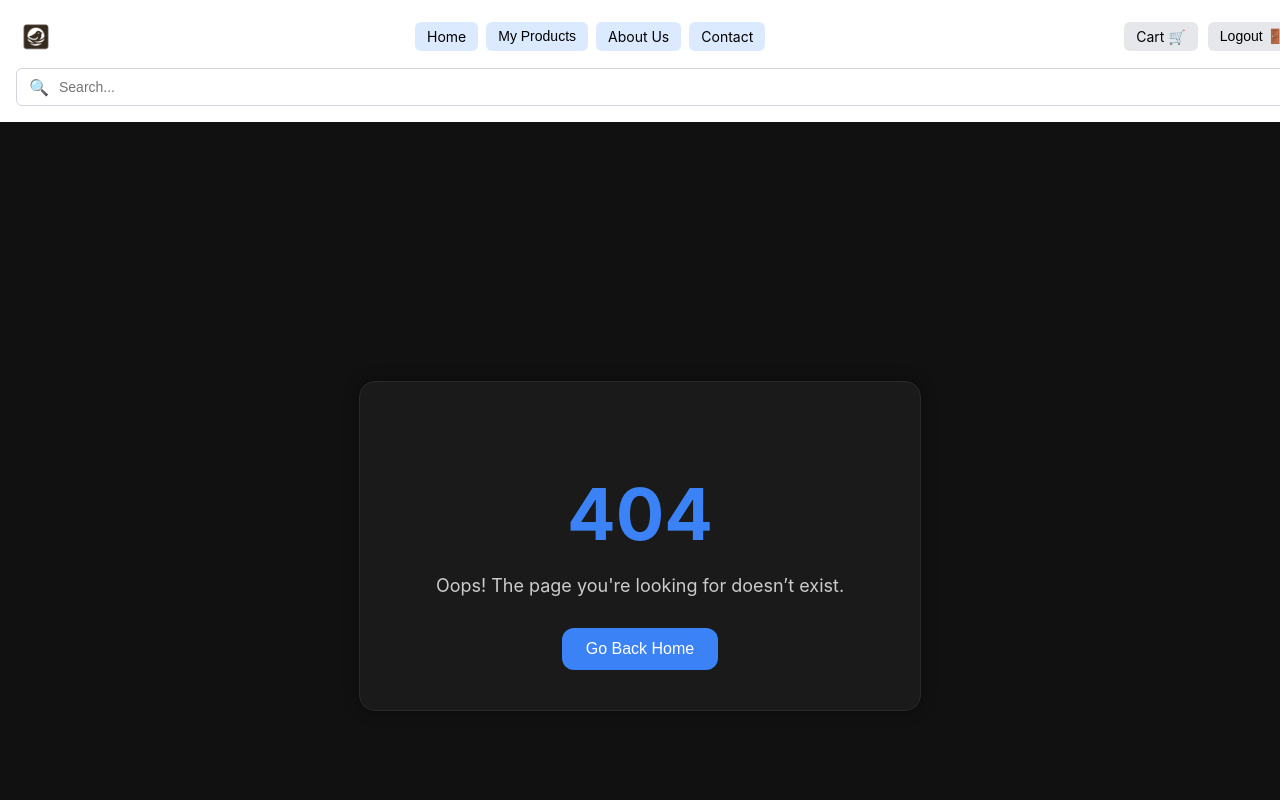
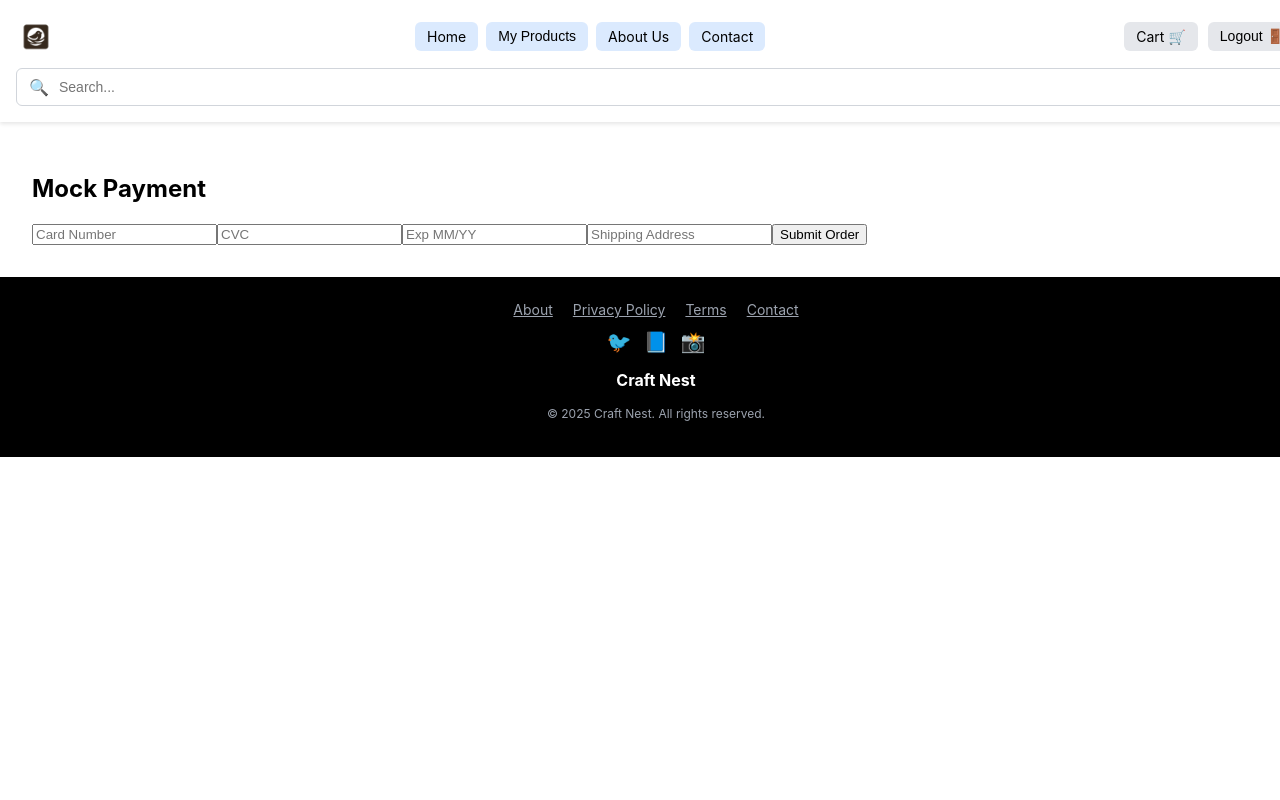
Before and after one commit to JonathanLewis1/SD2025, a React (Create React App) app: page /mock-checkout in a window 1280 px wide. Shown: the top 800 px of the page. Built offline with nearby package versions, Linux system fonts and the light colour scheme; no server answers.

Commit message:
Payment gateway

```diff
--- a/src/App.js
+++ b/src/App.js
@@ -2,7 +2,6 @@ import React from 'react';
 import { BrowserRouter as Router, Routes, Route, Navigate } from 'react-router-dom';
 import { CartProvider } from './context/CartContext';
 import { PayPalScriptProvider } from "@paypal/react-paypal-js";
-import { PAYPAL_CLIENT_ID, PAYPAL_CONFIG } from './config/paypal';
 
 import NotFoundPage from './pages/NotFoundPage.js';
 import Login from './pages/Login/Login.js';
@@ -18,17 +17,11 @@ import Checkout from './pages/Checkout.js';
 import ProtectedRoute from './components/ProtectedRoute'; // if you're using role-based routing
 import PrivacyPolicy from './pages/About/PrivacyPolicy';
 import ContactAdmin from './pages/About/ContactAdmin';
+import CheckoutWindow from './pages/CheckoutWindow/CheckoutWindow.js';
 
-const initialOptions = {
-  "client-id": PAYPAL_CLIENT_ID,
-  currency: "USD",
-  intent: "capture",
-  components: "buttons"
-};
 
 const App = () => {
   return (
-    <PayPalScriptProvider options={initialOptions}>
       <CartProvider>
         <Router>
           <Layout>
@@ -40,6 +33,7 @@ const App = () => {
               <Route path="/about" element={<About />} />
               <Route path="/cart" element={<Cart />} />
               <Route path="/checkout" element={<Checkout />} />
+              <Route path="/mock-checkout" element={<CheckoutWindow />} />
 
               {/* Public product detail page */}
               <Route path="/product/:productId" element={<ProductDetail />} />
@@ -80,7 +74,6 @@ const App = () => {
           </Layout>
         </Router>
       </CartProvider>
-    </PayPalScriptProvider>
   );
 };
 
--- a/src/config/paypal.js
+++ /dev/null
@@ -1,9 +0,0 @@
-// PayPal configuration
-export const PAYPAL_CLIENT_ID = process.env.REACT_APP_PAYPAL_CLIENT_ID || "AbB9yXK6_FVewUUjcPXsjP5esLRkLCAp8n8v5mPx1K7XOBN8jO2MgGHzUMl-yAxLlAfh3iMjmiRIcrYB";
-
-// PayPal configuration options
-export const PAYPAL_CONFIG = {
-  currency: "USD",
-  intent: "capture",
-  components: "buttons"
-};
--- a/src/firebase.js
+++ b/src/firebase.js
@@ -2,7 +2,7 @@ import { initializeApp } from "firebase/app";
 import { getAuth } from "firebase/auth";
 import { getFirestore } from "firebase/firestore";
 import { getStorage } from 'firebase/storage';
-import { getFunctions } from "firebase/functions";
+import { getFunctions, connectFunctionsEmulator } from "firebase/functions";
 
 const firebaseConfig = {
     apiKey: "AIzaSyCYkWiAks40eJglEcSQQXiZb3OBaaDYCZw",
@@ -17,6 +17,11 @@ const firebaseConfig = {
 const app = initializeApp(firebaseConfig);
 const auth = getAuth(app);
 const functions = getFunctions(app, 'us-central1');
+
+if (window.location.hostname === "localhost") {
+  connectFunctionsEmulator(functions, "localhost", 5001);
+}
+
 const db = getFirestore(app);
 const storage = getStorage(app);
 
--- a/src/pages/Cart.js
+++ b/src/pages/Cart.js
@@ -13,14 +13,15 @@ const Cart = () => {
   };
 
   const handleCheckout = () => {
-    navigate("/checkout");
+    window.open('/mock-checkout', '_blank', 'width=600,height=700');
+    navigate("/home");
   };
 
   if (cart.length === 0) {
     return (
       <div className="cart-empty">
         <h2>Your cart is empty</h2>
-        <button onClick={() => navigate("/")}>Continue Shopping</button>
+        <button onClick={() => navigate("/home")}>Continue Shopping</button>
       </div>
     );
   }
--- /dev/null
+++ b/src/pages/CheckoutWindow/CheckoutWindow.js
@@ -0,0 +1,54 @@
+import React, { useState } from 'react';
+import { useCart } from '../../context/CartContext';
+import { httpsCallable } from 'firebase/functions';
+import { functions, auth } from '../../firebase';
+
+const CheckoutWindow = () => {
+  const { cart, clearCart } = useCart();
+  const [card, setCard] = useState("");
+  const [cvc, setCvc] = useState("");
+  const [exp, setExp] = useState("");
+  const [address, setAddress] = useState("");
+  const [error, setError] = useState("");
+  const [submitted, setSubmitted] = useState(false);
+
+  const validateAndSubmit = async () => {
+    if (!/^[0-9]{16}$/.test(card)) return setError("Card number must be 16 digits.");
+    if (!/^[0-9]{3}$/.test(cvc)) return setError("CVC must be 3 digits.");
+    const today = new Date();
+    const [mm, yy] = exp.split("/").map(x => parseInt(x));
+    if (!mm || !yy || mm < 1 || mm > 12 || yy < today.getFullYear() % 100 || (yy === today.getFullYear() % 100 && mm < today.getMonth() + 1)) {
+      return setError("Invalid or expired date.");
+    }
+    if (!address.trim()) return setError("Shipping address is required.");
+
+    const submitMockOrder = httpsCallable(functions, 'submitMockOrder');
+    const user = auth.currentUser;
+    if (!user) return setError("You must be logged in.");
+
+    await submitMockOrder({
+      cartItems: cart,
+      buyerEmail: user.email,
+      shippingAddress: address
+    });
+
+    clearCart();
+    setSubmitted(true);
+  };
+
+  if (submitted) return <h2>Order submitted! You may now close this window.</h2>;
+
+  return (
+    <div style={{ padding: 32 }}>
+      <h2>Mock Payment</h2>
+      <input placeholder="Card Number" value={card} onChange={e => setCard(e.target.value)} />
+      <input placeholder="CVC" value={cvc} onChange={e => setCvc(e.target.value)} />
+      <input placeholder="Exp MM/YY" value={exp} onChange={e => setExp(e.target.value)} />
+      <input placeholder="Shipping Address" value={address} onChange={e => setAddress(e.target.value)} />
+      {error && <p style={{ color: 'red' }}>{error}</p>}
+      <button onClick={validateAndSubmit}>Submit Order</button>
+    </div>
+  );
+};
+
+export default CheckoutWindow;
--- a/src/pages/Login/Login.js
+++ b/src/pages/Login/Login.js
@@ -80,13 +80,13 @@ const Login = () => {
         const freshToken = await currentUser.getIdToken(true);
         console.log('Fresh token obtained for cloud function call');
 
-        const checkBanned = httpsCallable(functions, 'isEmailBanned');
+        /*const checkBanned = httpsCallable(functions, 'isEmailBanned');
         const banCheck = await checkBanned({ email });
         if (banCheck.data.banned) {
           setError('Your account has been banned.');
           await signOut(auth);
           return;
-        }
+        }*/
 
         const getUserRole = httpsCallable(functions, 'getUserRole');
         console.log('Calling getUserRole function with fresh token:', freshToken.substring(0, 10) + '...');
--- a/src/pages/SellerPage/OrderReport.js
+++ b/src/pages/SellerPage/OrderReport.js
@@ -72,11 +72,11 @@ const OrderReport = ({ userEmail }) => {
   );
 
   const renderTable = (data, cols) => (
-    <table border="1" cellPadding="8" style={{ width: '100%', marginTop: 16 }}>
-      <thead><tr>{cols.map(c => <th key={c}>{c}</th>)}</tr></thead>
+    <table border="1" cellPadding="8" style={styles.table}>
+      <thead><tr>{cols.map(c => <th style={styles.headerCell} key={c}>{c}</th>)}</tr></thead>
       <tbody>
         {data.map((row, i) => (
-          <tr key={i}>{cols.map(c => <td key={c}>{row[c.toLowerCase()] ?? row[c]}</td>)}</tr>
+          <tr key={i}>{cols.map(c => <td style={styles.cell} key={c}>{row[c.toLowerCase()] ?? row[c]}</td>)}</tr>
         ))}
       </tbody>
     </table>
@@ -86,7 +86,7 @@ const OrderReport = ({ userEmail }) => {
 
   return (
     <div id="order-report" style={{ marginTop: 32, width: '100%' }}>
-      <h2>Seller Orders Report</h2>
+      <h2 style={styles.heading}>Seller Orders Report</h2>
       <div style={{ display: 'flex', gap: 8, marginBottom: 16 }}>
         <button onClick={() => setTab('orders')}>Orders</button>
         <button onClick={() => setTab('sales')}>Sales Trends</button>
@@ -112,7 +112,7 @@ const OrderReport = ({ userEmail }) => {
             ? (
               <>
                 {renderTable(sales, ['date','qty'])}
-                <button onClick={() => exportToCSV(sales, `${userEmail}_Sales`)} style={{ marginTop: 8 }}>Export Sales CSV</button>
+                <button style={styles.button}onClick={() => exportToCSV(sales, `${userEmail}_Sales`)} >Export Sales CSV</button>
               </>
             )
             : <p>No sales data.</p>
@@ -130,4 +130,58 @@ const OrderReport = ({ userEmail }) => {
   );
 };
 
+const styles = {
+  container: {
+    backgroundColor: '#feffdf',
+    minHeight: '100vh',
+    padding: 32,
+  },
+  heading: {
+    fontSize: 36,
+    fontWeight: 'bold',
+    marginBottom: 24,
+    color: '#3b82f6',
+    textAlign: 'center'
+  },
+  subheading: {
+    fontSize: 24,
+    fontWeight: '600',
+    color: '#555',
+    marginBottom: 12
+  },
+  panel: {
+    marginBottom: 48,
+    backgroundColor: '#ffffff',
+    padding: 20,
+    borderRadius: 12,
+    boxShadow: '0 2px 8px rgba(0,0,0,0.1)'
+  },
+  table: {
+    width: '100%',
+    borderCollapse: 'collapse',
+    overflowX: 'auto',
+  },
+  headerCell: {
+    border: '1px solid #ccc',
+    padding: '10px 14px',
+    textAlign: 'left',
+    backgroundColor: '#f0f0f0',
+    fontWeight: '600'
+  },
+  cell: {
+    border: '1px solid #ccc',
+    padding: '10px 14px',
+    textAlign: 'left'
+  },
+  button: {
+    backgroundColor: '#f97316',
+    color: '#ffffff',
+    padding: '8px 12px',
+    border: 'none',
+    borderRadius: 8,
+    cursor: 'pointer',
+    fontWeight: '500'
+  }
+};
+
 export default OrderReport;
--- a/src/pages/SellerPage/SellerPage.js
+++ b/src/pages/SellerPage/SellerPage.js
@@ -56,6 +56,9 @@ const SellerPage = () => {
     if (!form.name || !form.price || !form.description || !form.imageUrl || !form.category) {
       return setError('All fields are required.');
     }
+    if (isNaN(form.price) || parseFloat(form.price) <= 0) {
+      return setError('Price must be a positive number.');
+    }
 
     try {
       await addDoc(collection(db, 'products'), {
@@ -79,6 +82,9 @@ const SellerPage = () => {
   };
 
   const updateStock = async (productId, newStock) => {
+    if (isNaN(newStock) || parseInt(newStock) < 0) {
+      return alert('Stock must be a non-negative integer.');
+    }
     try {
       const productRef = doc(db, 'products', productId);
       await updateDoc(productRef, { stock: parseInt(newStock) });
@@ -107,7 +113,7 @@ const SellerPage = () => {
   return (
     <div style={styles.container}>
       <div style={{ display: 'flex', gap: 16, marginBottom: 24 }}>
-    <button onClick={() => scrollTo(reportRef)}>Go to Dashboard Reports</button>
+    <button onClick={() => scrollTo(reportRef)} style={styles.button}>Go to Dashboard Reports</button>
       </div>
       <h1>Add Product</h1>
       <form onSubmit={handleUpload} noValidate style={styles.form}>
@@ -150,9 +156,12 @@ const SellerPage = () => {
           </div>
         ))}
       </div>
+        <view style={styles.container}>
 
-      {userEmail && <SellerReport ref={reportRef} userEmail={userEmail} />}
+          {userEmail && <SellerReport ref={reportRef} userEmail={userEmail} />}
       {userEmail && <OrderReport userEmail={userEmail} />}
+        </view>
+
     </div>
   );
 };
--- a/src/pages/SellerPage/SellerReport.js
+++ b/src/pages/SellerPage/SellerReport.js
@@ -22,18 +22,18 @@ const SellerReport = forwardRef(({ userEmail }, ref) => {
   };
 
   const renderTable = (data, headers) => (
-    <table border="1" cellPadding="8" style={{ marginTop: '1rem', width: '100%' }}>
-      <thead><tr>{headers.map(h => <th key={h}>{h}</th>)}</tr></thead>
+    <table border="1" cellPadding="8" style={styles.table}>
+      <thead><tr>{headers.map(h => <th style={styles.headerCell} key={h}>{h}</th>)}</tr></thead>
       <tbody>{data.map((row, i) => (
-        <tr key={i}>{headers.map(h => <td key={h}>{row[h]}</td>)}</tr>
+        <tr key={i}>{headers.map(h => <td style={styles.cell} key={h}>{row[h]}</td>)}</tr>
       ))}</tbody>
     </table>
   );
 
   return (
-    <div ref={ref} id="seller-report" style={{ marginTop: 32, width: '100%' }}>
-      <h2>Dashboard Reports</h2>
-      <h3>Inventory Status</h3>
+    <div ref={ref} id="seller-report" style={styles.container}>
+      <h2 style={styles.heading}>Dashboard Reports</h2>
+      <h3 style={styles.heading}>Inventory Status</h3>
       {renderTable(
         inventoryData.map(p => ({
           name: p.name,
@@ -43,7 +43,7 @@ const SellerReport = forwardRef(({ userEmail }, ref) => {
         })),
         ['name', 'quantity', 'price', 'description']
       )}
-      <button onClick={() => exportToCSV(
+      <button style={styles.button}onClick={() => exportToCSV(
         inventoryData.map(p => ({
           name: p.name,
           quantity: p.stock,
@@ -57,4 +57,59 @@ const SellerReport = forwardRef(({ userEmail }, ref) => {
   );
 });
 
+const styles = {
+  container: {
+    backgroundColor: '#feffdf',
+    minHeight: '100vh',
+    padding: 32,
+    textAlign: 'center',
+  },
+  heading: {
+    fontSize: 36,
+    fontWeight: 'bold',
+    marginBottom: 24,
+    color: '#3b82f6',
+    textAlign: 'center'
+  },
+  subheading: {
+    fontSize: 24,
+    fontWeight: '600',
+    color: '#555',
+    marginBottom: 12
+  },
+  panel: {
+    marginBottom: 48,
+    backgroundColor: '#ffffff',
+    padding: 20,
+    borderRadius: 12,
+    boxShadow: '0 2px 8px rgba(0,0,0,0.1)'
+  },
+  table: {
+    width: '100%',
+    borderCollapse: 'collapse',
+    overflowX: 'auto',
+  },
+  headerCell: {
+    border: '1px solid #ccc',
+    padding: '10px 14px',
+    textAlign: 'left',
+    backgroundColor: '#f0f0f0',
+    fontWeight: '600'
+  },
+  cell: {
+    border: '1px solid #ccc',
+    padding: '10px 14px',
+    textAlign: 'left'
+  },
+  button: {
+    backgroundColor: '#f97316',
+    color: '#ffffff',
+    padding: '8px 12px',
+    border: 'none',
+    borderRadius: 8,
+    cursor: 'pointer',
+    fontWeight: '500'
+  }
+};
+
 export default SellerReport;
```
Also changed, not shown: 1 other file (tests, documents, lock files or other folders).
